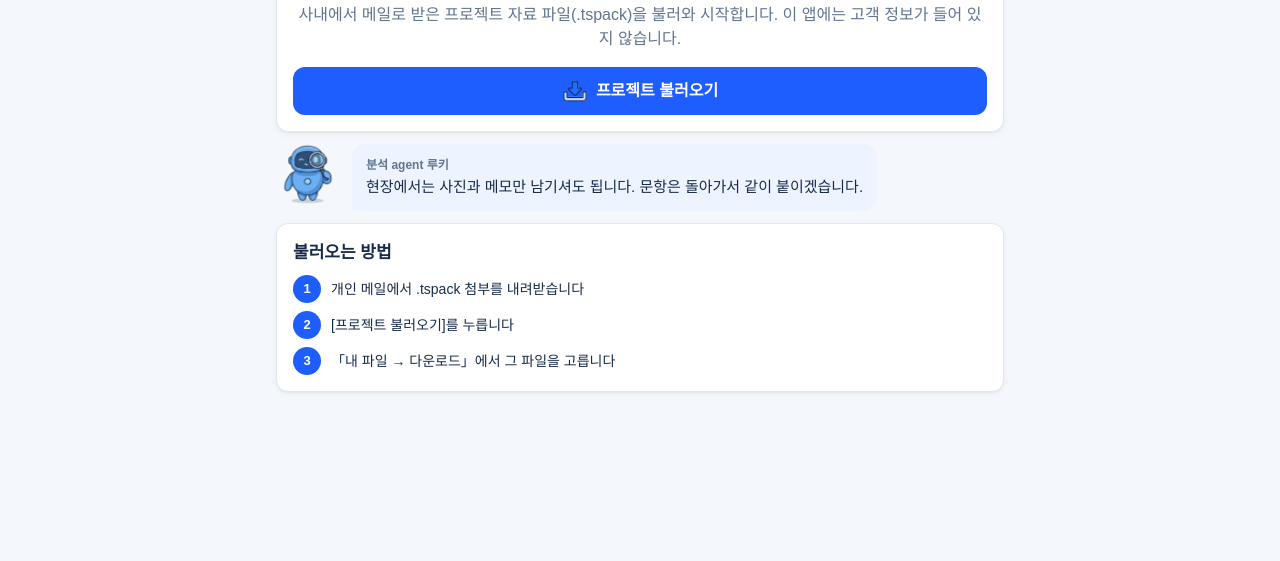
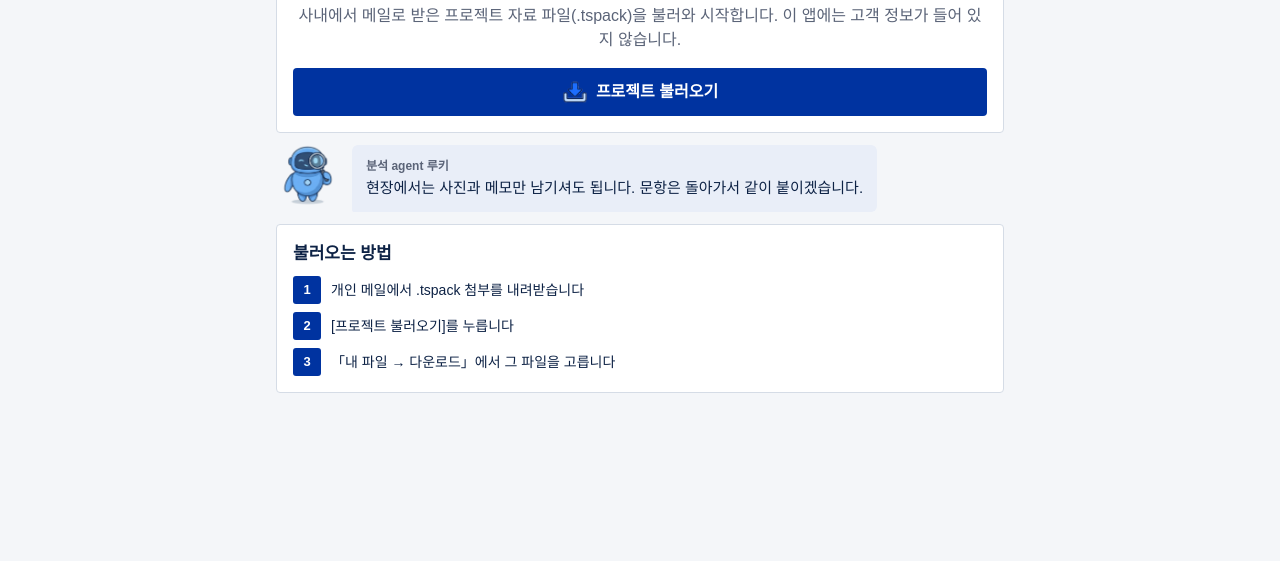
Before and after one commit to wonsizzang1-sys/ts-field-app, a plain HTML site: page index.html in a window 1280 px wide. Shown: the part 239-800 px from the top of the page. Drawn offline with Linux system fonts and the light colour scheme.

Commit message:
디자인 시스템 A 적용 (r7)
Co-Authored-By: Claude Opus 5.5 <noreply@anthropic.com>

```diff
--- a/index.html
+++ b/index.html
@@ -3,7 +3,7 @@
 <head>
   <meta charset="utf-8">
   <meta name="viewport" content="width=device-width, initial-scale=1, viewport-fit=cover">
-  <meta name="theme-color" content="#1E5EFF">
+  <meta name="theme-color" content="#0033A0">
   <meta name="description" content="TS 보안컨설팅 현장 기록 앱(인터넷 없이 동작)">
   <title>TS현장</title>
   <!-- B안(기본): 외부 정적 주소 PWA. 고객 정보가 없는 빈 앱이며 프로젝트 자료는 *.tspack 으로 불러온다(D75).
@@ -14,6 +14,7 @@
   <link rel="apple-touch-icon" href="assets/app_icon_192.png">
   <link rel="stylesheet" href="tokens.css">
   <link rel="stylesheet" href="app.css">
+  <link rel="stylesheet" href="theme-a.css"><!-- 디자인 시스템 A(D88·D90④), tokens·app 다음 -->
 </head>
 <body>
   <div id="app">
--- a/sw.js
+++ b/sw.js
@@ -1,8 +1,8 @@
 /* TS 현장 앱 서비스워커(B안, D75): 설치할 때 앱 파일 전부를 저장하고 이후 네트워크 없이 연다.
    고객 자료(*.tspack, 기록)는 캐시하지 않는다(기록은 IndexedDB). 앱을 고치면 VERSION 을 올린다. */
-const VERSION = 'tsf-1.0.0-r6'; // 10/15 D85 비슷한 사례·판정 차이 경고
+const VERSION = 'tsf-1.0.0-r7'; // 10/15 디자인 시스템 A(D88·D90④) theme-a.css
 const FILES = [
-  './', 'index.html', 'tokens.css', 'app.css', 'manifest.webmanifest',
+  './', 'index.html', 'tokens.css', 'app.css', 'theme-a.css', 'manifest.webmanifest',
   'js/util.js', 'js/db.js', 'js/zip.js', 'js/bundle.js', 'js/media.js', 'js/selfcheck.js', 'js/app.js',
   'assets/app_icon_192.png', 'assets/app_icon_512.png',
   'assets/char_analyst_default.png', 'assets/char_analyst_alert.png', 'assets/char_planner_default.png', 'assets/char_reporter_done.png', 'assets/char_reviewer_alert.png',
--- /dev/null
+++ b/theme-a.css
@@ -0,0 +1,155 @@
+/*
+  TS 현장 앱 — 디자인 시스템 A(D88·D90④) 덮어쓰기. index.html 에서 tokens.css·app.css 다음에 읽는다(build_single.py 가 함께 묶음).
+  근거: docs\양식\보고서양식_설계.md 4-B, reports\design\theme.py THEME_A, web\core\theme-a.css 와 같은 값.
+  - tokens.css(정본 사본)는 고치지 않는다. 남색 글자 · 파랑 주 버튼 · 빨강 핵심 취약, 초록·주황 없음.
+  - 등급: 1 빨강 · 2 옅은 빨강 · 3 회색 · 4 중간 파랑 · 5 파랑(숫자와 뜻 글자를 함께).
+  - 야간점검 다크 모드: 같은 뜻의 어두운 값(아래 @media). 글자 크게(html[data-big])·움직임 줄이기는 app.css 규칙을 그대로 쓴다.
+*/
+:root {
+  --blue: #0033A0;
+  --blue-ink: #002A85;
+  --blue-soft: #E9EEF8;
+  --blue-text: #0033A0;   /* 글자로 쓰는 파랑(다크에서 밝아짐) */
+  --navy: #0D2245;
+  --ink: #0D2245;
+  --muted: #5B6478;
+  --line: #D5DCE6;
+  --bg: #F4F6F9;
+  --card: #FFFFFF;
+  --sky: #4F75C2;
+  --mint: #0033A0;
+  --amber: #8A93A6;
+  --coral: #C6283D;
+  --grey-bar: #B9C0CC;
+  --sky-soft: #E9EEF8;
+  --mint-soft: #E9EEF8;
+  --amber-soft: #EEF0F3;
+  --amber-ink: #3F4A63;
+  --coral-soft: #FBEBED;
+  --coral-ink: #B01E31;
+  --mint-ink: #0033A0;
+  --hover: #F4F7FC;
+  --red: #C6283D;
+  --na-soft: #EEF0F3;
+
+  --grade-1: #C6283D; --grade-1-bg: #FBEBED; --grade-1-ink: #B01E31;
+  --grade-2: #DA5A68; --grade-2-bg: #FDF3F4; --grade-2-ink: #B01E31;
+  --grade-3: #B9C0CC; --grade-3-bg: #EEF0F3; --grade-3-ink: #26365A;
+  --grade-4: #4F75C2; --grade-4-bg: #E9EEF8; --grade-4-ink: #0033A0;
+  --grade-5: #0033A0; --grade-5-bg: #DDE5F5; --grade-5-ink: #0033A0;
+  --grade-na: #5B6478; --grade-na-bg: #EEF0F3;
+
+  --radius: 4px;
+  --radius-sm: 3px;
+  --radius-lg: 6px;
+  --radius-pill: 4px;
+  --shadow: none;
+  --shadow-pop: 0 10px 28px rgba(13, 34, 69, .20);
+  --focus: 0 0 0 3px rgba(0, 51, 160, .32);
+}
+
+/* 야간점검(다크): 같은 뜻, 어두운 바탕 · 밝은 글자. 흰 글자를 얹는 채움 파랑은 #2B5BD7(대비 5.9) */
+@media (prefers-color-scheme: dark) {
+  :root[data-app="field"] {
+    --bg: #0F1522;
+    --card: #182133;
+    --ink: #E8ECF4;
+    --muted: #A3AFC4;
+    --line: #2C3850;
+    --hover: #1D2840;
+    --blue: #2B5BD7;
+    --blue-ink: #2149B8;
+    --blue-soft: #1B2A4A;
+    --blue-text: #9DB8FF;
+    --navy: #0A1020;
+    --sky: #6F92D8;
+    --mint: #2B5BD7;
+    --amber: #8A93A6;
+    --coral: #D1394E;
+    --red: #D1394E;
+    --sky-soft: #1B2A4A;
+    --mint-soft: #1B2A4A;
+    --mint-ink: #9DB8FF;
+    --amber-soft: #262F40;
+    --amber-ink: #D5DAE3;
+    --coral-soft: #3A1C24;
+    --coral-ink: #FFA3AE;
+    --na-soft: #262F40;
+    --grade-1: #D1394E; --grade-1-bg: #3A1C24; --grade-1-ink: #FFA3AE;
+    --grade-2: #DA5A68; --grade-2-bg: #33202A; --grade-2-ink: #FFA3AE;
+    --grade-3: #5B6478; --grade-3-bg: #262F40; --grade-3-ink: #D5DAE3;
+    --grade-4: #4F75C2; --grade-4-bg: #1B2A4A; --grade-4-ink: #9DB8FF;
+    --grade-5: #2B5BD7; --grade-5-bg: #1E3060; --grade-5-ink: #BFD0FF;
+    --grade-na: #A3AFC4; --grade-na-bg: #262F40;
+    --focus: 0 0 0 3px rgba(157, 184, 255, .40);
+  }
+}
+
+/* ── 틀: 흰 머리 + 파란 밑줄·빨간 끝 표시(보고서와 같은 표시) ── */
+.top { border-bottom: 2px solid var(--blue); }
+.top::after { content: ""; position: absolute; right: 0; bottom: -2px; width: 40px; height: 2px; background: var(--red); pointer-events: none; }
+.top .home b { color: var(--ink); }
+.top .home img { border-radius: 6px; }
+.gear { border-radius: var(--radius); color: var(--blue-text); }
+.tabs { border-top: 1px solid var(--line); }
+.tabs button { border-radius: var(--radius); }
+.tabs button.on { color: var(--blue-text); background: var(--blue-soft); box-shadow: inset 0 3px 0 var(--blue); }
+.tabs .shoot { box-shadow: 0 4px 12px rgba(13, 34, 69, .25); }
+.saved { background: var(--blue); }
+
+/* ── 부품: 평평한 카드 · 각진 꼬리표 ── */
+.card { box-shadow: none; }
+.card h2 { color: var(--ink); }
+.btn { border-radius: var(--radius); }
+.btn.ghost { color: var(--blue-text); }
+.btn.danger { background: var(--red); }
+.chip { border-radius: var(--radius); }
+.tag { border-radius: 3px; }
+.t-blue { color: var(--blue-text); }
+.t-mint { color: var(--mint-ink); }
+.t-grey { background: var(--na-soft); }
+.band { border-radius: var(--radius); border-left: 3px solid transparent; }
+.band.blue { color: var(--blue-text); border-left-color: var(--blue); }
+.band.coral { border-left-color: var(--red); }
+.band.amber { border-left-color: var(--amber); }
+input[type=text], input[type=password], input[type=number], select, textarea { border-radius: var(--radius); }
+.bar, .bar i, .prog, .prog i { border-radius: 1px; }
+.say .bub { border-radius: 6px 6px 6px 2px; }
+.st { border-radius: 3px; }
+.steps li::before { border-radius: 3px; }
+.kpi { border-radius: var(--radius); }
+.kpi b { color: var(--blue-text); }
+.kpi.warn b { color: var(--coral-ink); }
+
+/* S2·S3·S4·S6·S7 */
+.pl { border-radius: var(--radius); }
+.pl.on { border-color: var(--blue); box-shadow: inset 3px 0 0 var(--blue); }
+.pl .ord { color: var(--blue-text); }
+.pl .own { border-radius: 50%; }
+.qc { border-radius: var(--radius); }
+.qc.on { border-color: var(--blue); }
+.g { border-radius: 3px; }
+.qtop { border-radius: var(--radius); }
+.qtop details summary, .guide details summary { color: var(--blue-text); }
+.tool { border-radius: var(--radius); color: var(--blue-text); border: 1px solid var(--line); background: var(--card); }
+.tool.rec { background: var(--red); color: #fff; border-color: var(--red); }
+.ev, .rec, .mode label, .gchk { border-radius: var(--radius); }
+.ev .th, .rec .th { color: var(--blue-text); }
+.gchk em { color: var(--blue-text); border-radius: 3px; }
+.gcase.ok { border-left-color: var(--blue); }
+.gdrift { border-radius: var(--radius); }
+/* 등급 단추: 1·2 빨강 계열, 3 회색(남색 글자), 4·5 파랑 계열. 숫자 20px 굵게 = 큰 글자 대비 기준(3:1) 충족 */
+.gb i { border-width: 1.5px; }
+.gb.on.k3 i { color: var(--grade-3-ink); }
+.gb.on.na i { color: #fff; }
+.toast { border-radius: var(--radius); }
+.sheet { border-radius: 8px 8px 0 0; }
+.memband { border-radius: var(--radius); }
+
+@media (prefers-color-scheme: dark) { :root[data-app="field"] .gb.on.k3 i { color: #fff; } }
+@keyframes ping { 0% { box-shadow: 0 0 0 0 rgba(0, 51, 160, .45); } 100% { box-shadow: 0 0 0 10px rgba(0, 51, 160, 0); } }
+@media (min-width: 1024px) {
+  .tabs { border-radius: 6px 6px 0 0; }
+  .fab { box-shadow: 0 4px 12px rgba(13, 34, 69, .25); }
+}
+@media (prefers-reduced-motion: reduce) { *, *::before, *::after { animation: none !important; transition: none !important; } }
```
Also changed, not shown: manifest.webmanifest.
